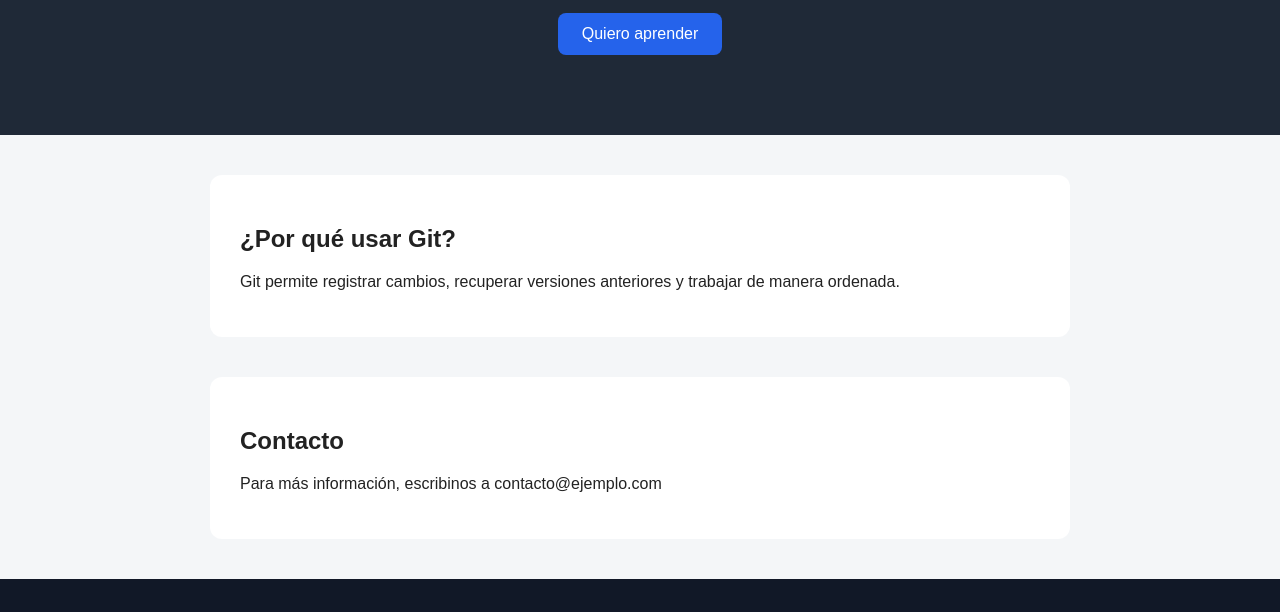
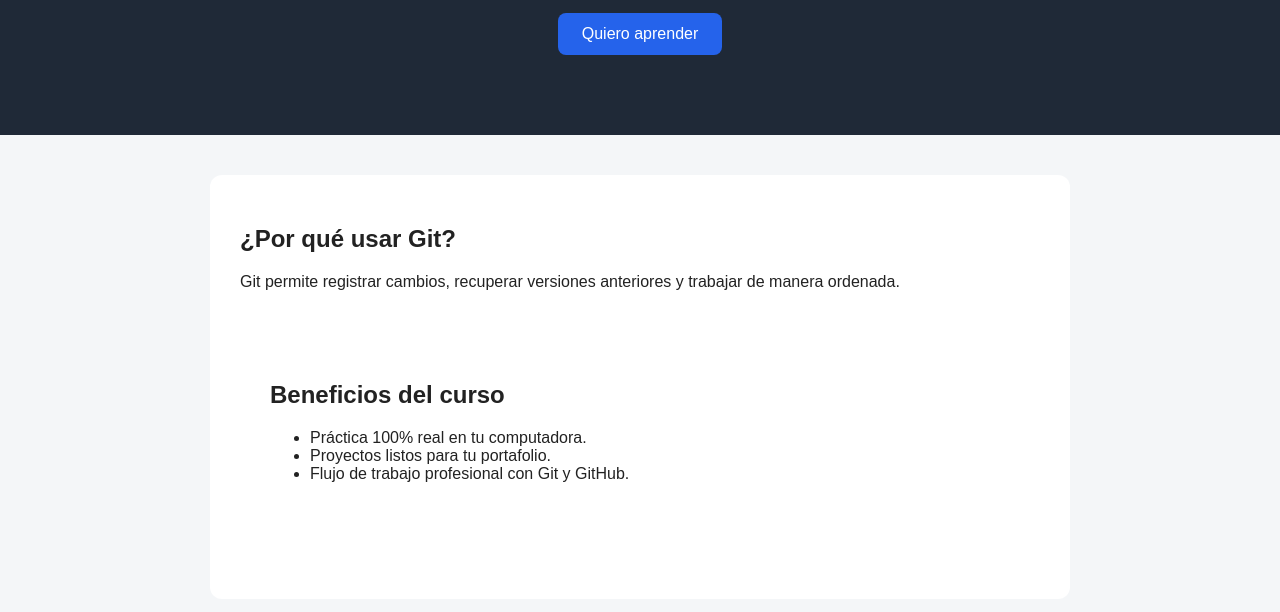
Before and after one commit to irupepacheco02-star/landing-git, a plain HTML site: page index.html in a window 1280 px wide. Shown: the part 181-793 px from the top of the page. Drawn offline with Linux system fonts and the light colour scheme.

Commit message:
Agregar sección de beneficios del curso

```diff
--- a/index.html
+++ b/index.html
@@ -16,6 +16,14 @@
     <section class="seccion">
       <h2>¿Por qué usar Git?</h2>
       <p>Git permite registrar cambios, recuperar versiones anteriores y trabajar de manera ordenada.</p>
+       <section class="seccion">
+      <h2>Beneficios del curso</h2>
+      <ul>
+        <li>Práctica 100% real en tu computadora.</li>
+        <li>Proyectos listos para tu portafolio.</li>
+        <li>Flujo de trabajo profesional con Git y GitHub.</li>
+      </ul>
+    </section>
     </section>
     <section id="contacto" class="seccion contacto">
       <h2>Contacto</h2>
```
